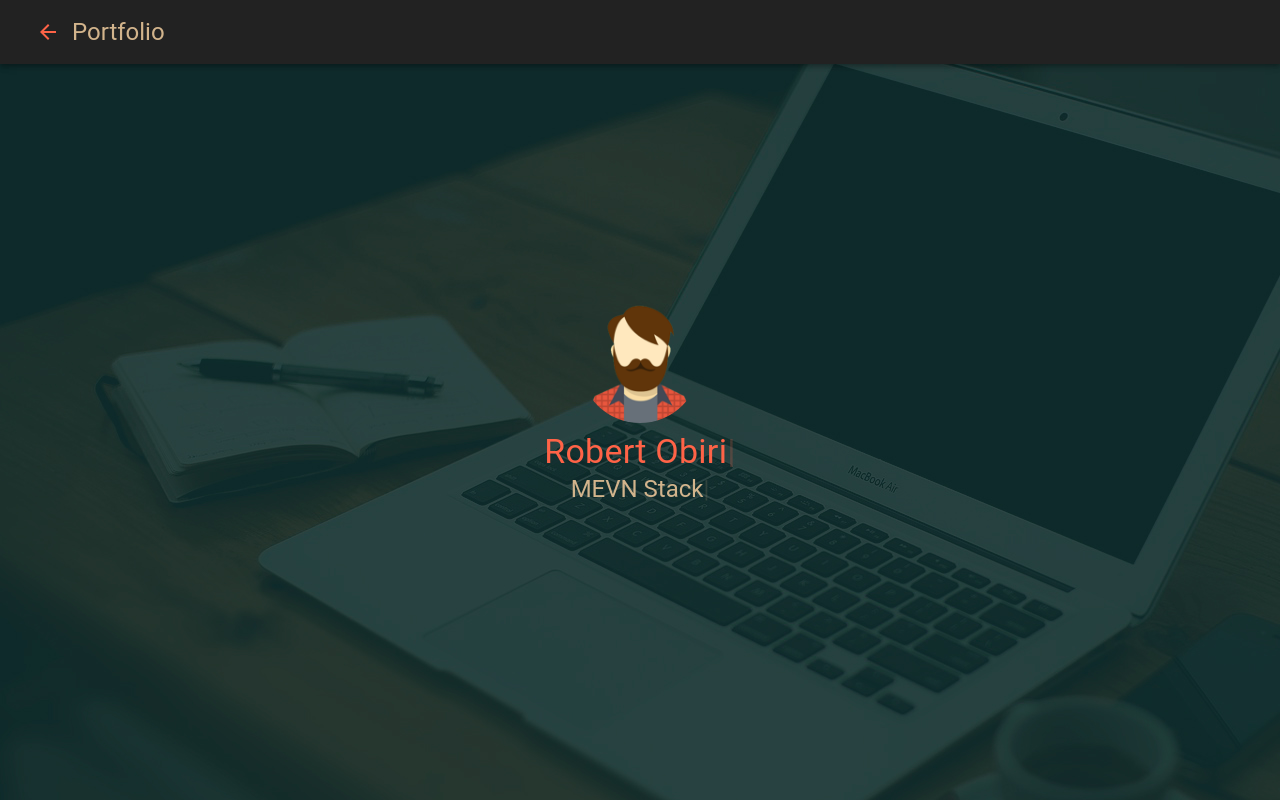
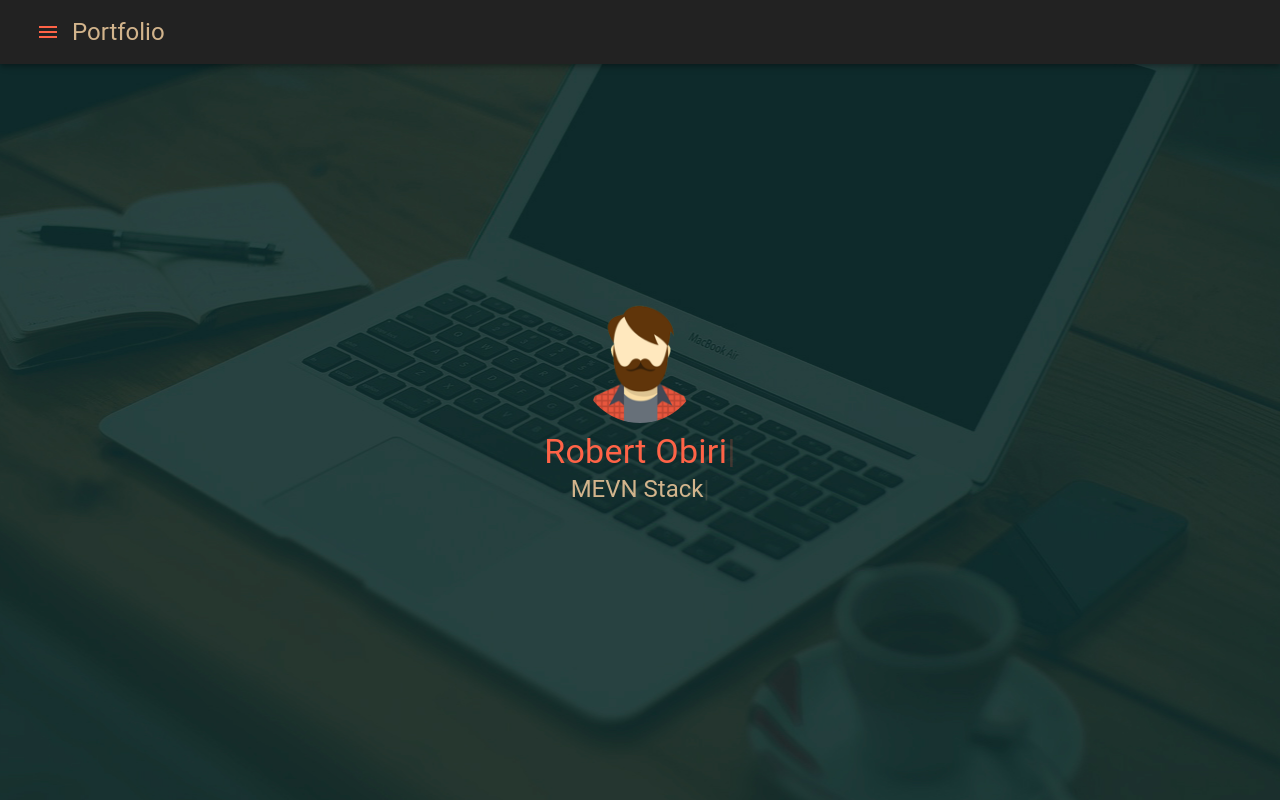
Before and after one commit to robertobirijnr/portfolio-v1, a React (Create React App) app: page / in a window 1280 px wide. Built offline with nearby package versions, Linux system fonts and the light colour scheme.

Commit message:
css and  navbar icon

```diff
--- a/src/components/Navbar.js
+++ b/src/components/Navbar.js
@@ -9,11 +9,11 @@ import {
     Avatar,
     Divider,
     List,
+
     Typography,
     Box,
 } from "@material-ui/core";
 import {
-    ArrowBack,
     Home,
     AssignmentInd,
     Apps,
@@ -22,6 +22,7 @@ import {
 import avatar from '../images/avatar.png'
 import { makeStyles} from '@material-ui/core/styles';
 import MobileRightDrawer from '@material-ui/core/Drawer'
+import MenuIcon from '@material-ui/icons/Menu';
 
 
 
@@ -100,7 +101,7 @@ function Navbar() {
             <AppBar position="static" style={{background:'#222'}}>
                 <Toolbar >
                     <IconButton onClick={toggleSlider("right",true)}>
-                    <ArrowBack style={{color:'tomato'}} />
+                    <MenuIcon style={{color:'tomato'}} />
                     </IconButton>
                     <Typography variant='h5' style={{color:'tan'}}>Portfolio</Typography>
                     <MobileRightDrawer
--- a/src/index.css
+++ b/src/index.css
@@ -1,5 +1,7 @@
-body{
-    background:url('../src/images/coffee-apple.jpg');
-    height: 100vh;
-
+body {
+    background: url('../src/images/coffee-apple.jpg') no-repeat center center fixed;
+    -webkit-background: cover;
+    -moz-background: cover;
+    -o-background: cover;
+    background: cover;
 }
```
